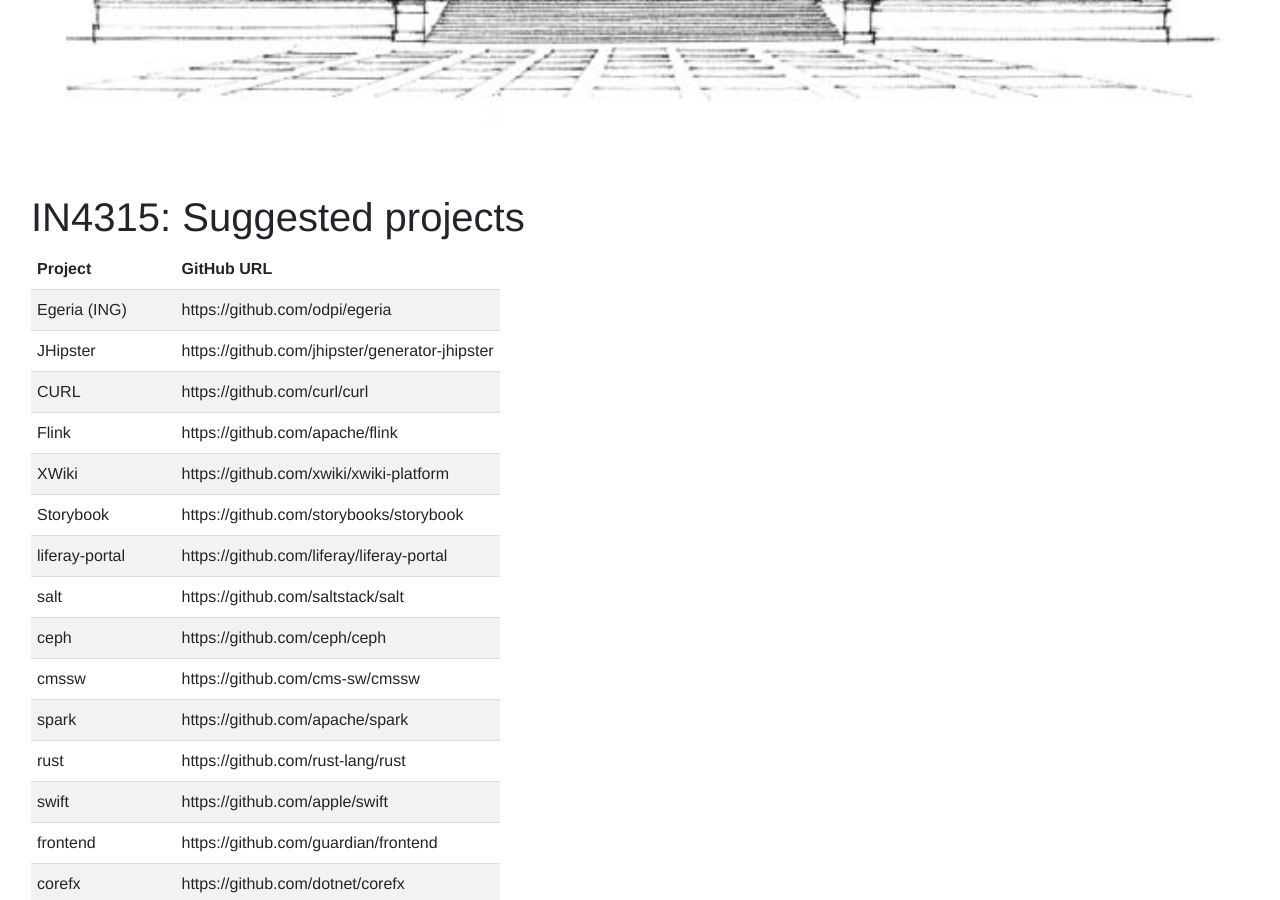
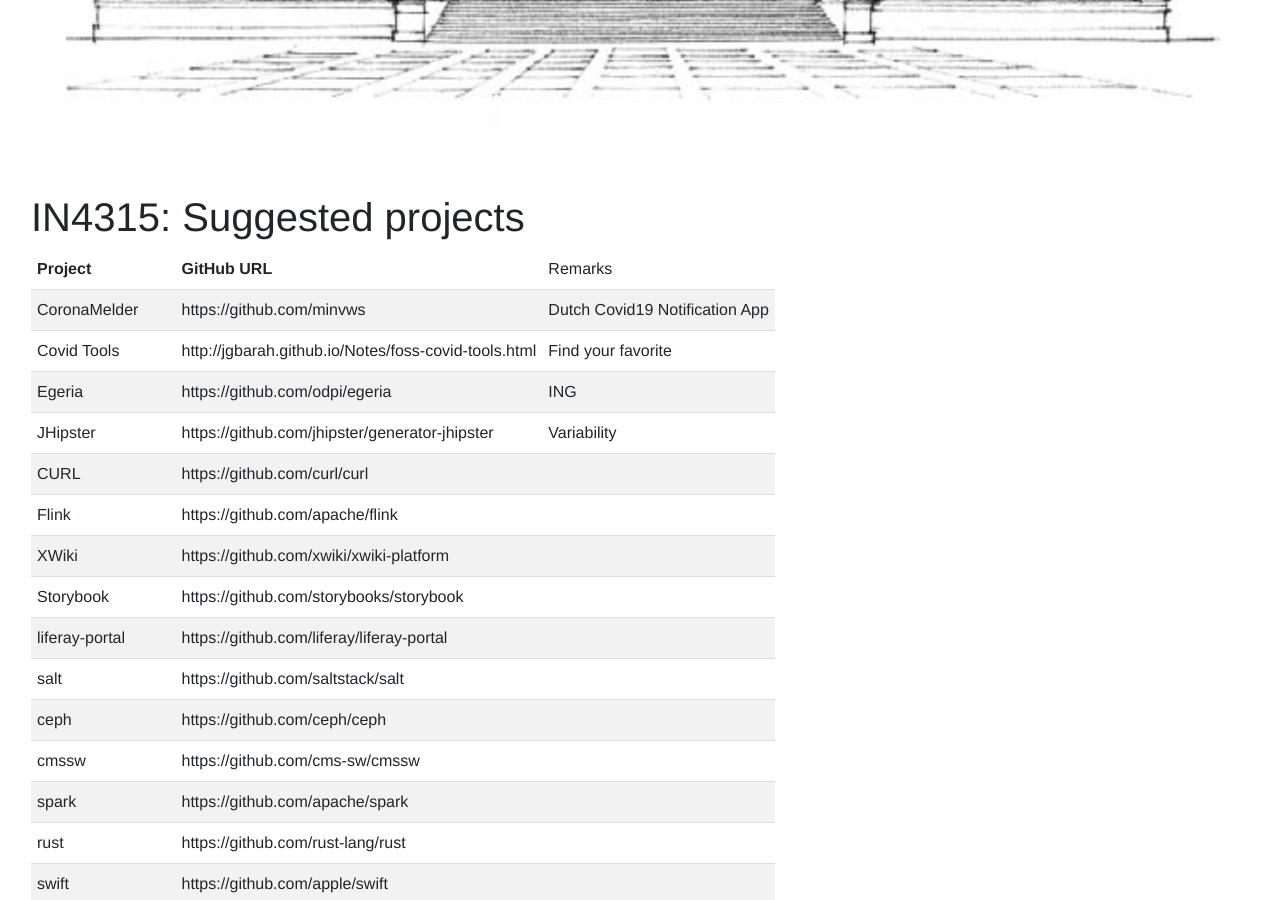
Before and after one commit to SERG-Delft/delftswa, a Jekyll site: the page built from 2021/suggested-projects.md, in a window 1280 px wide and 900 px high, scrolled down 328 px. Built offline with Jekyll 4.4.1, drawn with Linux system fonts in a browser that asks for light colours.

Commit message:
Add corona apps

```diff
--- a/2021/suggested-projects.md
+++ b/2021/suggested-projects.md
@@ -4,9 +4,11 @@ title: Suggested projects
 ---
 
 
-| **Project** | **GitHub URL** |
-| Egeria (ING) | https://github.com/odpi/egeria |
-| JHipster | https://github.com/jhipster/generator-jhipster |
+| **Project** | **GitHub URL** | Remarks
+| CoronaMelder | https://github.com/minvws | Dutch Covid19 Notification App
+| Covid Tools | http://jgbarah.github.io/Notes/foss-covid-tools.html | Find your favorite
+| Egeria | https://github.com/odpi/egeria | ING
+| JHipster | https://github.com/jhipster/generator-jhipster | Variability
 | CURL | https://github.com/curl/curl |
 | Flink | https://github.com/apache/flink |
 | XWiki | https://github.com/xwiki/xwiki-platform |
```
